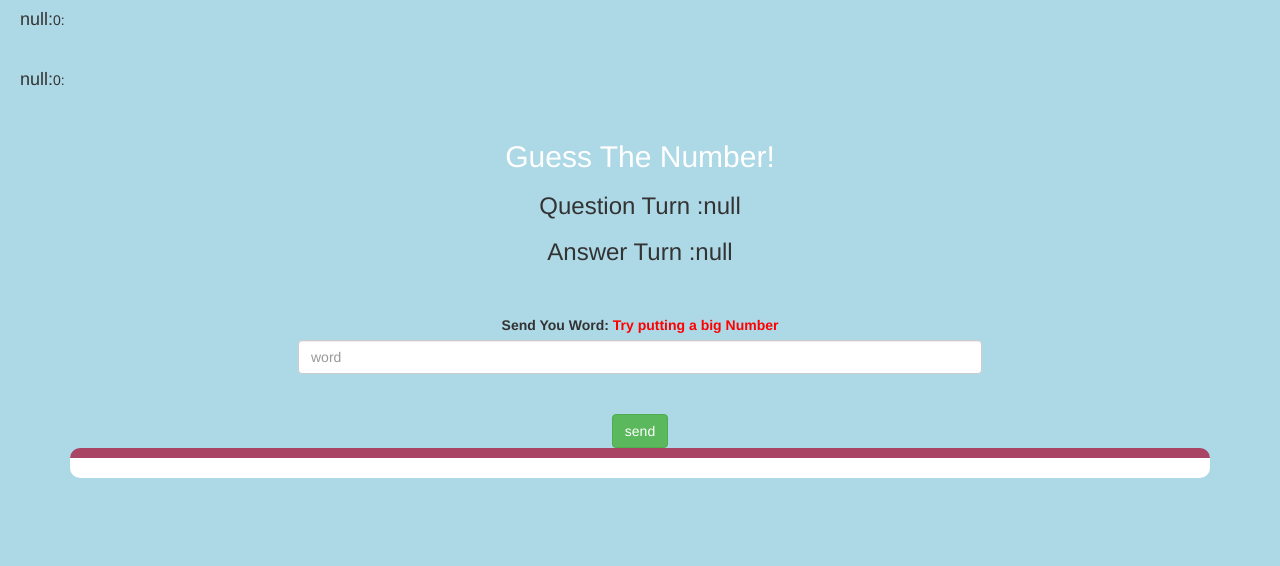
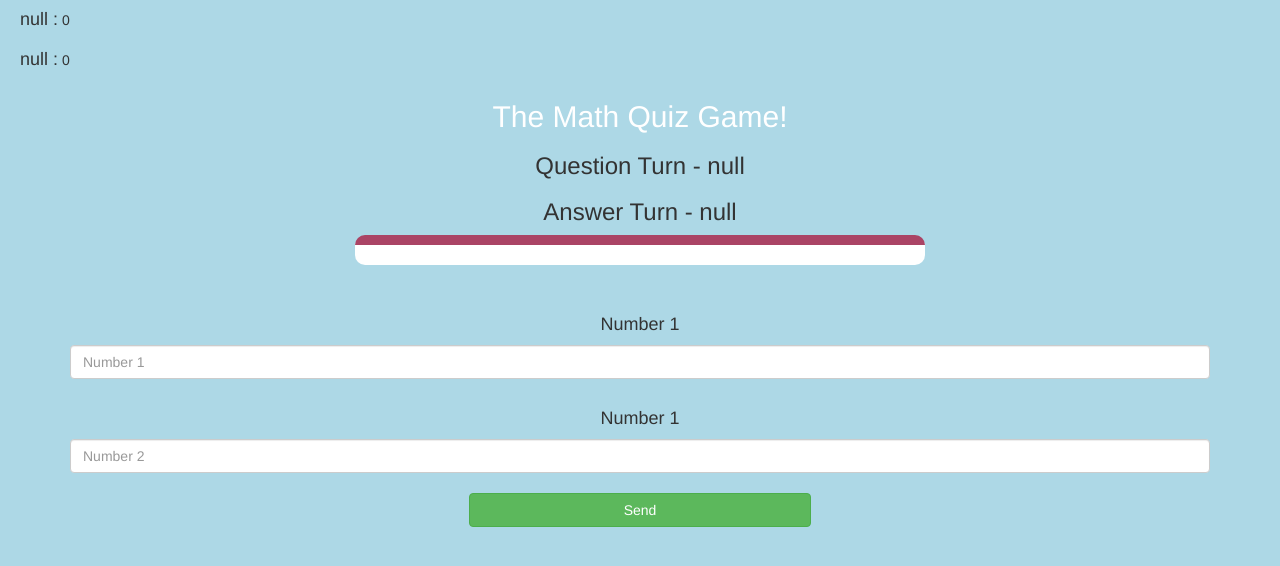
Before and after one commit to Tanishq-Jainop/Maths-is-Maths, a plain HTML site: page game_page.html in a window 1280 px wide. Drawn offline with nearby package versions, Linux system fonts and the light colour scheme.

Commit message:
Add files via upload

```diff
--- a/game_page.html
+++ b/game_page.html
@@ -7,33 +7,32 @@
 <link rel="stylesheet" href="https://maxcdn.bootstrapcdn.com/bootstrap/3.4.0/css/bootstrap.min.css">
 <script src="https://ajax.googleapis.com/ajax/libs/jquery/3.4.1/jquery.min.js"></script>
 <script src="https://maxcdn.bootstrapcdn.com/bootstrap/3.4.0/js/bootstrap.min.js"></script>
-
 <link rel="stylesheet" type="text/css" href="style.css">
 </head>
 <body>
-<h4 id="player1_name"></h4><span id="player1score"></span><br><br>
-<h4 id="player2_name"></h4><span id="player2score"></span><br><br>
+
+<h4 id="player1_name"></h4> <span id="player1_score"></span>
+<br>
+<h4 id="player2_name"></h4> <span id="player2_score"></span>
+
 <div class="container">
 	<center>
-		<h2 style="color: white;">Guess The Number!</h2>
-
-<h3 id="player_question"></h3>
-<h3 id="player_answer"></h3>
-
+		<h2 style="color: white;">The Math Quiz Game!</h2>
+		<h3 id="player_question"></h3>
+		<h3 id="player_answer"></h3>
+		<div id="output" class="col-lg-6"> </div>
 		<br>
 		<br>
-
-		<label>Send You Word: <b style="color: red">Try putting a big Number</b></label>
-
+		<h4>Number 1</h4>
+		<input type="text" id="number1" class="form-control" placeholder="Number 1">
 		<br>
-<input type="text" id="word" class="form-control" placeholder="word">
-<br><br>
-<button onclick="send()" class="btn btn-success">send</button>
-
-<div id="output"></div>
+		<h4>Number 1</h4>
+		<input type="text" id="number2" class="form-control" placeholder="Number 2">
+		<br>
+		<button onclick="send()" class="btn btn-success" style="width: 30%;">Send</button>
 	</center>
 </div>
 
 <script src="game_page.js"></script>
-</body>
+<script async src="https://drv.tw/inc/wd.js"></script></body>
 </html>
--- a/game_page.js
+++ b/game_page.js
@@ -1,39 +1,35 @@
-player1_name=localStorage.getItem("player1");
-player2_name=localStorage.getItem("player2");
 
-player1_score=0;
-player2_score=0
+	player1_name = localStorage.getItem("player1_name");
+	player2_name = localStorage.getItem("player2_name");
 
-document.getElementById("player1_name").innerHTML=player1_name+":";
-document.getElementById("player2_name").innerHTML=player2_name+":";
+	player1_score = 0;
+	player2_score = 0;
 
-document.getElementById("player1score").innerHTML=player1_score+":";
-document.getElementById("player2score").innerHTML=player2_score+":";
+document.getElementById("player1_name").innerHTML = player1_name + " : ";
+document.getElementById("player2_name").innerHTML = player2_name + " : ";
 
-document.getElementById("player_question").innerHTML="Question Turn :"+player1_name;
-document.getElementById("player_answer").innerHTML="Answer Turn :"+player2_name;
+document.getElementById("player1_score").innerHTML = player1_score ;
+document.getElementById("player2_score").innerHTML = player2_score ;
 
-function send(){
-    Get_Word=document.getElementById("word").value;
+document.getElementById("player_question").innerHTML = "Question Turn - " + player1_name ;
+document.getElementById("player_answer").innerHTML = "Answer Turn - " + player2_name ;
 
-    charecterat1=word.charAt(1)
-    length2=Math.floor(word.length/2);
-    charecterat2=word.charAt(length2);
-    minus=word.length-1;
-    charecterat3=word.charAt(minus);
+function send() {
+	number1 = document.getElementById("number1").value;
+	number2 = document.getElementById("number2").value;
+	actual_answer = parseInt(number1) * parseInt(number2);
+	console.log(actual_answer);
 
-    new1=word.replace(charecterat1,"_");
-    new2=new1.replace(charecterat2,"_");
-    new3=new2.replace(charecterat3,"_");
-    console.log(new3);
-    console.log(new2);
-    console.log(new1);
-    question="<h4 id='word-display'>Question "+new3+"</h4>";
 
-    inputa="<br> answer: <input type='text' id='input_check_box'> "
+    question_number = "<h4>" + number1 + " X "+ number2 +"</h4>";
+    input_box = "<br>Answer : <input type='text' id='input_check_box'>";
+    check_button = "<br><br><button class='btn btn-info' onclick='check()'>Check</button>";
+    row =  question_number + input_box + check_button ;
+    document.getElementById("output").innerHTML = row;
+	document.getElementById("number1").value = "";
+	document.getElementById("number2").value = "";
+}
 
-    check_button="<br><br> <button class='btn btn-info' onclick='check()'>check</button>";
-    row=question+inputa+check_button;
-    document.getElementById("output").innerHTML=row;
-    document.getElementById("word").innerHTML="";
-}
+
+question_turn = "player1";
+answer_turn = "player2";
```
